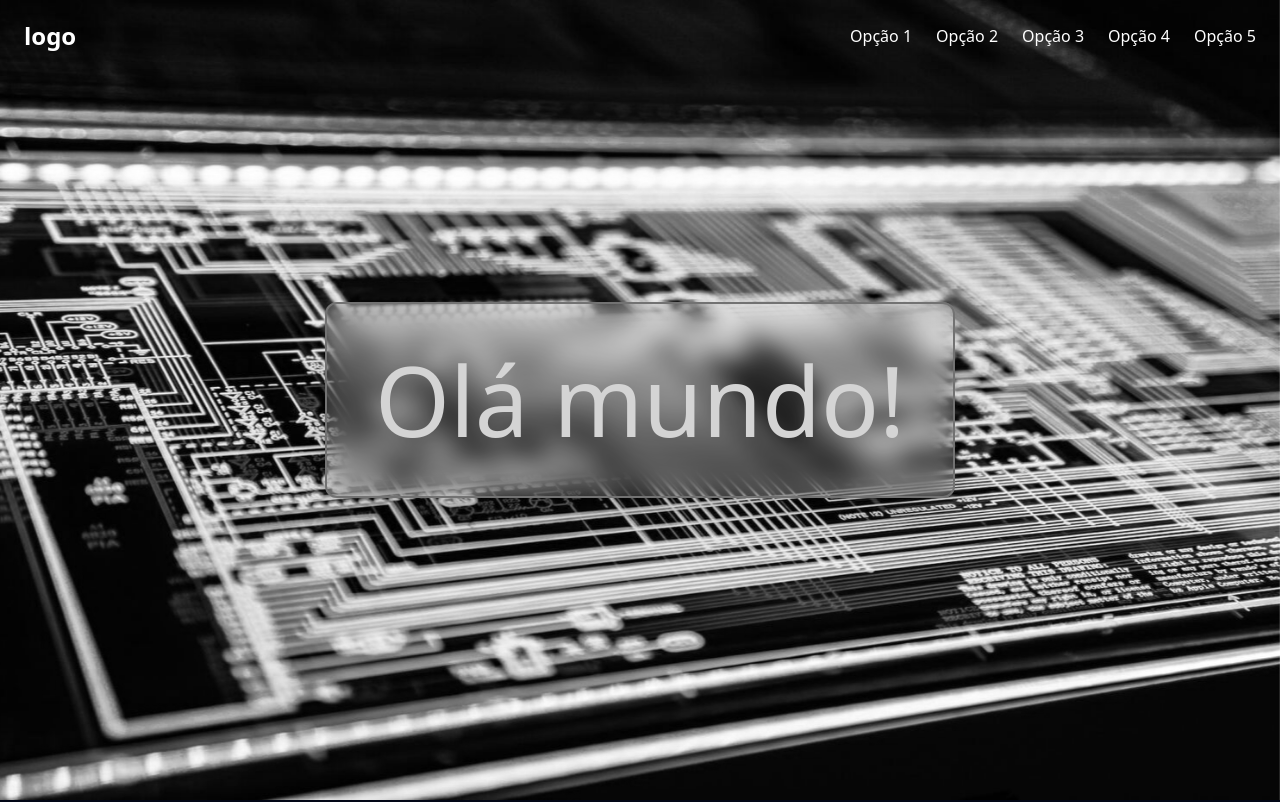
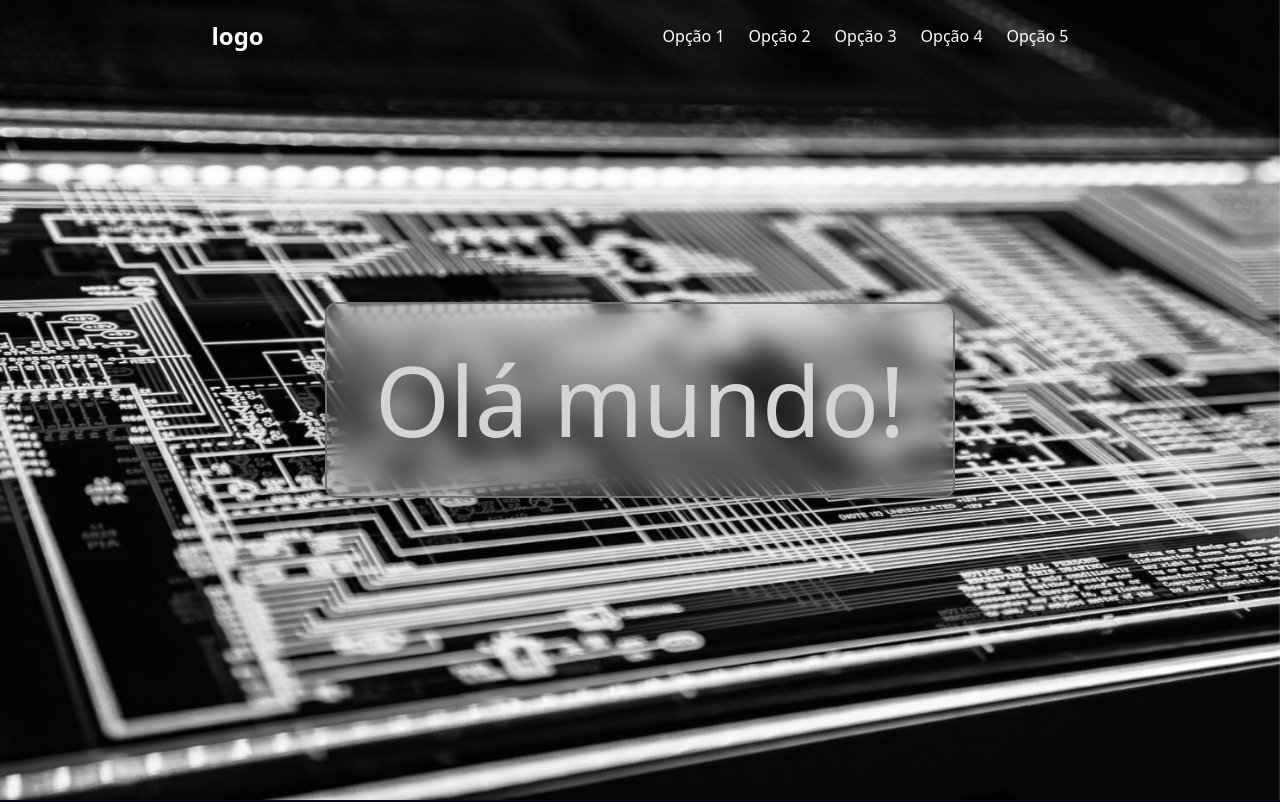
Before and after one commit to gustavof04/navbar-e-menu, a React (Vite) app: page / in a window 1280 px wide. Shown: the top 802 px of the page. Built offline with nearby package versions, Linux system fonts and the light colour scheme.

Commit message:
chore: Define uma largura máxima de 75rem para a navbar

```diff
--- a/src/components/navbar/navbar.jsx
+++ b/src/components/navbar/navbar.jsx
@@ -59,15 +59,17 @@ const Navbar = () => {
     return (
         <>
             <Menu isOpen={isOpen} onClose={toggleMenu} />
+            <div>
                 <nav
                     ref={navbarRef}
-                className={`fixed top-0 left-0 bg-gradient px-6 py-5 flex w-full z-20 text-white items-center justify-between ${!isAtTop && 'bg-slate-900 lg:backdrop-blur-sm lg:bg-slate-50/10'}`}
+                    className={`fixed top-0 left-0 bg-gradient px-6 py-5 flex w-full z-20 text-white items-center justify-between ${!isAtTop && 'bg-slate-900 lg:backdrop-blur-sm lg:bg-slate-50/10'} -lg:max-w-75rem -lg:mx-auto`}
+
                 >
-                <div className="flex items-center">
+                    <div className="flex items-center lg:max-w-75rem lg:mx-auto">
                         <div className="text-white text-2xl font-semibold">logo</div>
                     </div>
 
-                <ul className="flex">
+                    <ul className="flex items-center justify-between lg:max-w-75rem lg:mx-auto">
                         <li><a href="#" className="ml-6 hidden md:block">Opção 1</a></li>
                         <li><a href="#" className="ml-6 hidden md:block">Opção 2</a></li>
                         <li><a href="#" className="ml-6 hidden md:block">Opção 3</a></li>
@@ -80,6 +82,7 @@ const Navbar = () => {
                     </div>
                 </div>
                 </nav>
+            </div>
         </>
     );
 };
--- a/tailwind.config.js
+++ b/tailwind.config.js
@@ -6,8 +6,12 @@ export default {
   ],
   theme: {
     extend: {
+      maxWidth: {
+        '75rem': '75rem',
+      },
       screens: {
         '-md': {max: '768px'},
+        '-lg': {max: '1024px'},
       }
     },
   },
```
Lines whose indentation alone changed are shown as unchanged.
